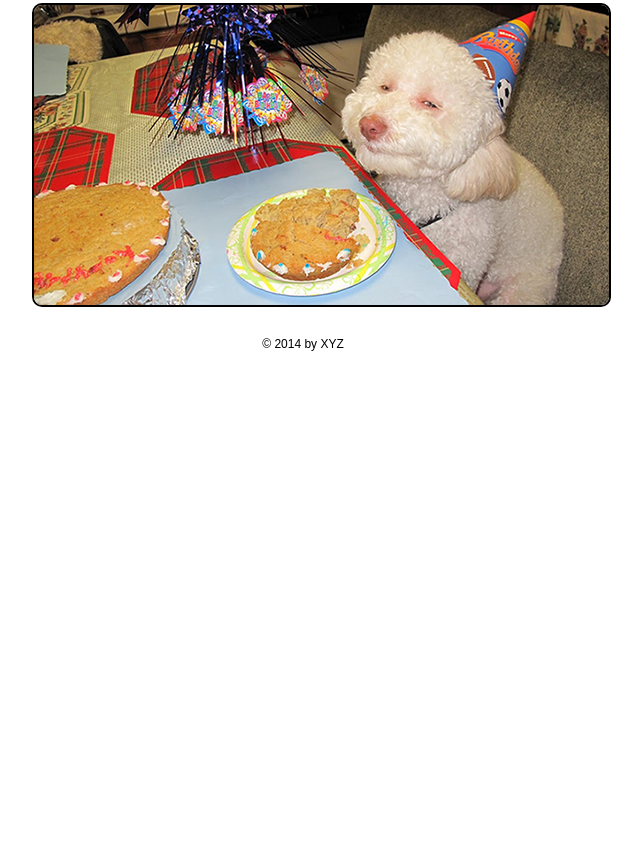
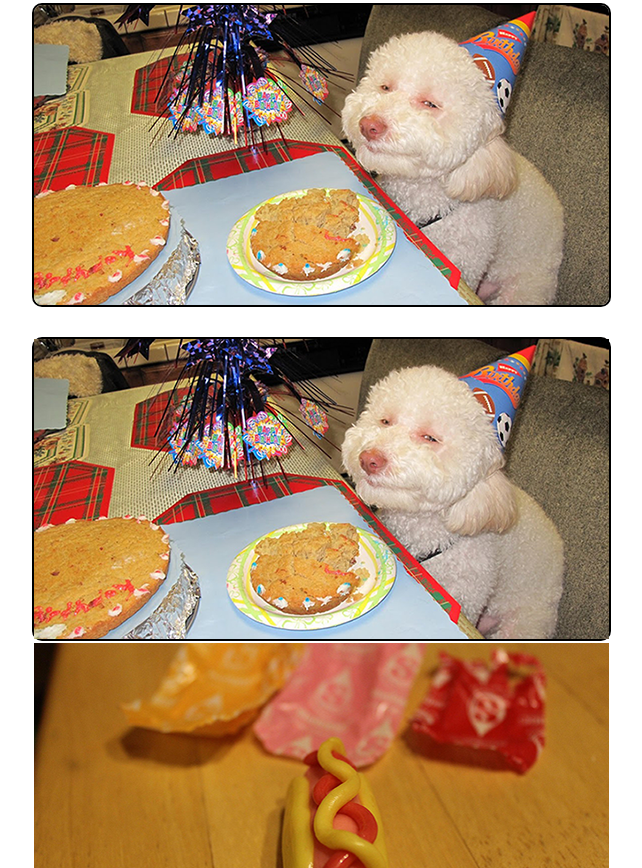
Before and after one commit to saikasturi123/dogs, a plain HTML site: page index.html in a window 1280 px wide. Shown: the part 232-1100 px from the top of the page, without its empty margins (337-979 px from the left). Before the commit the page ends 800 px from the top, so only its background shows below. Drawn offline with Linux system fonts and the light colour scheme.

Commit message:
made some mistakes on purpose

```diff
--- a/index.html
+++ b/index.html
@@ -46,6 +46,18 @@
 
 <!--==============================Slider   Ends==============================-->
 
+<! one more slider >
+
+<div id="slider">
+			<ul>
+				<li><a href="#"><img src="images/slide1.png" alt="" /></a></li>
+				<li><a href="#"><img src="images/slide2.png" alt="" /></a></li>
+				<li><a href="#"><img src="images/slide3.png" alt="" /></a></li>
+			</ul>
+		</div>
+
+<! slider ends >
+
 
 <!--==============================Footer Starts==============================-->
 
```
